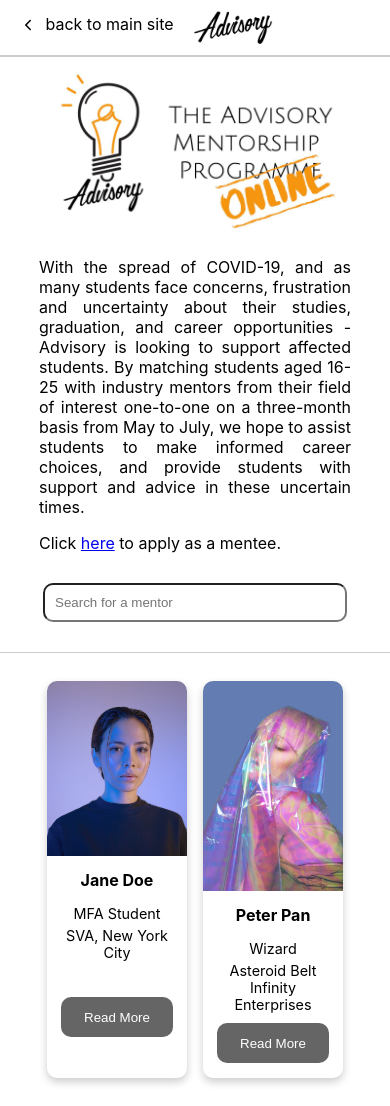
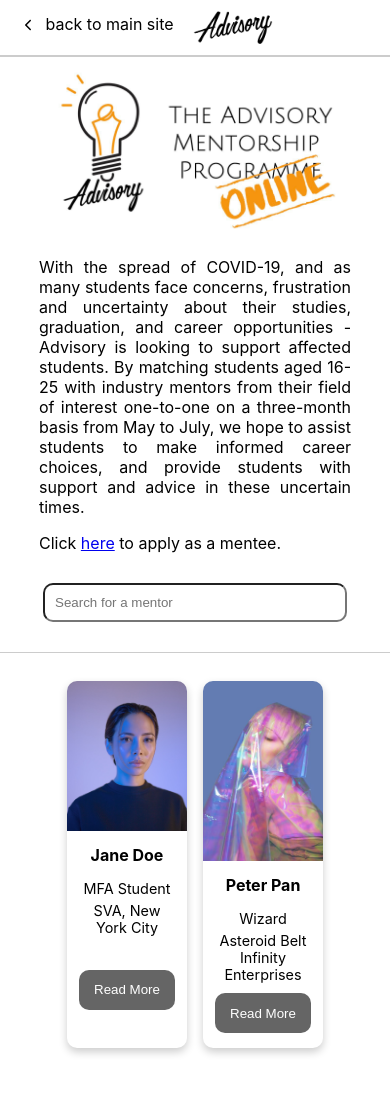
Before and after one commit to AdvisorySG/mentorship-page, a React (Create React App) app: page / in a window 390 px wide. After the commit the page ends 1076 px from the top, so only its background shows below. Built offline with nearby package versions, Linux system fonts and the light colour scheme.

Commit message:
ProfileCard: Restrict cards to fixed width based on viewport

```diff
--- a/src/components/profile-card.css
+++ b/src/components/profile-card.css
@@ -1,6 +1,6 @@
 .card {
   display: flex;
-  flex: 1 0 160px;
+  flex: 0 0 160px;
   flex-flow: column nowrap;
   justify-content: space-between;
   background-color: white;
@@ -9,10 +9,10 @@
   overflow: hidden;
   margin: 8px;
 }
-/* On smaller viewports, maximize space usage and try to allow 2 cards per row. */
+/* On smaller viewports, restrict card size and try to allow 2 cards per row. */
 @media only screen and (max-width: 600px) {
   .card {
-    flex: 1 0 120px;
+    flex: 0 0 120px;
   }
 }
 .card-image-region {
```
